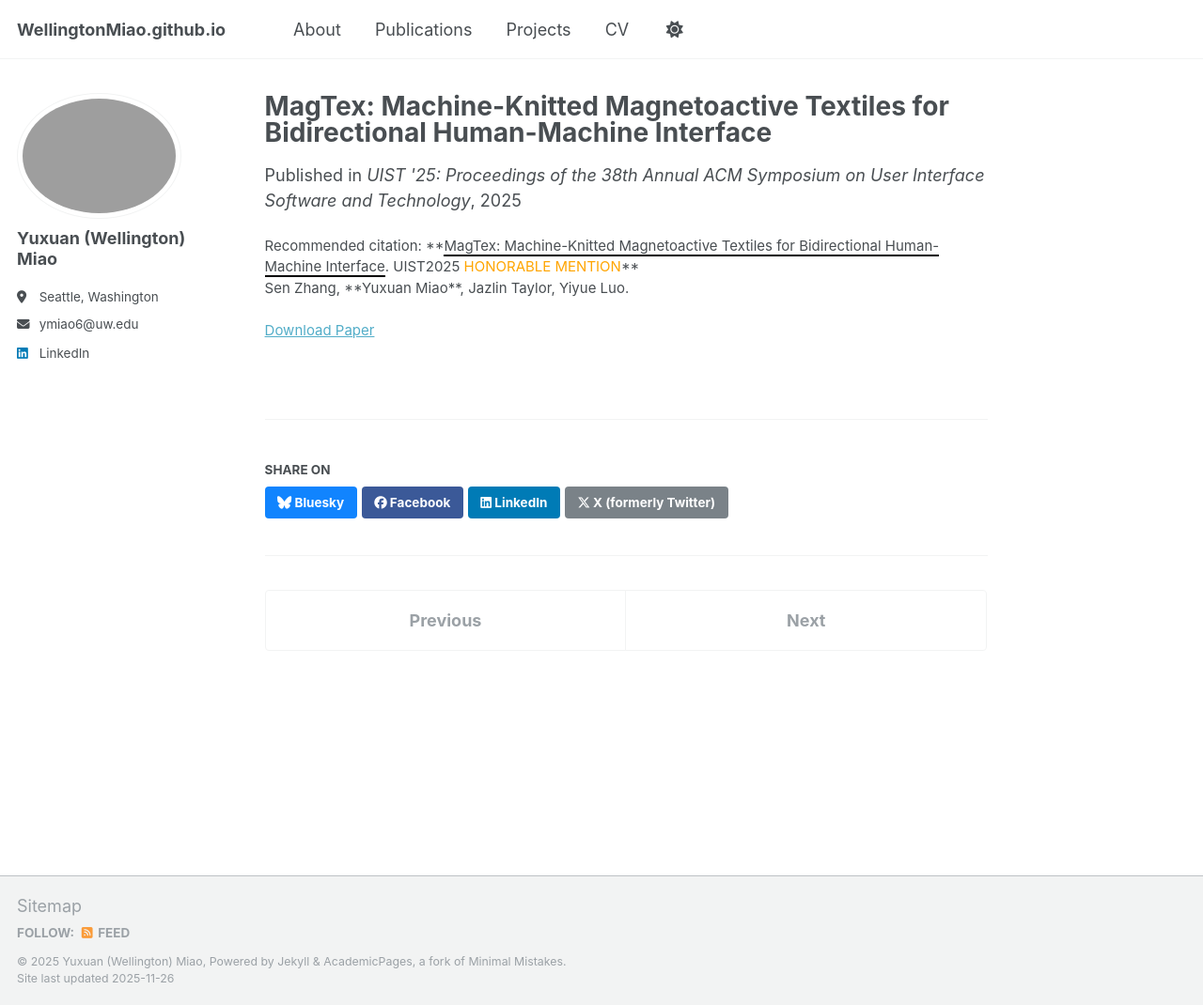
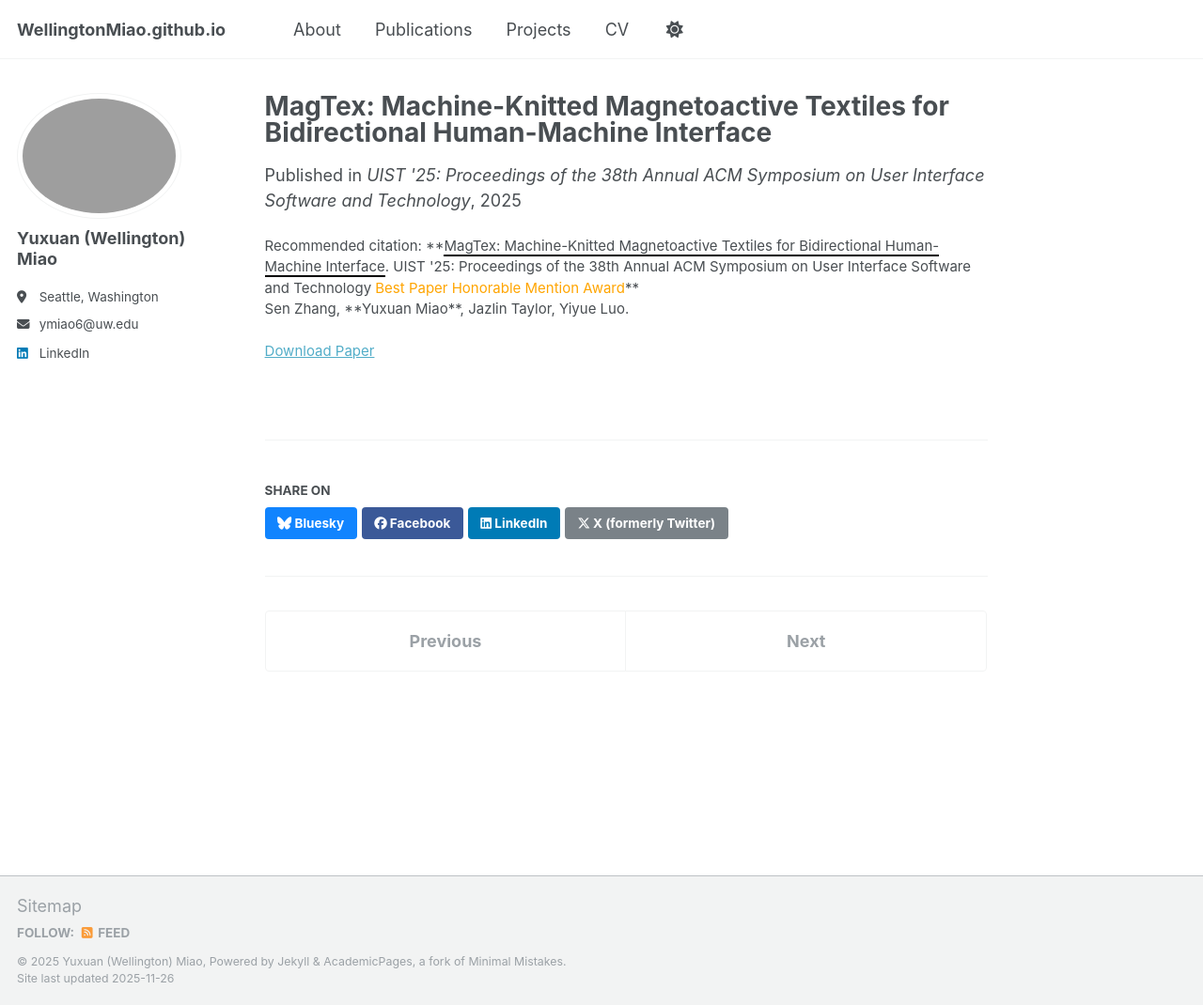
Before and after one commit to WellingtonMiao/WellingtonMiao.github.io, a Jekyll site: the page built from _publications/2025-09-27-magtex-uist25.md, in a window 1280 px wide and 1070 px high. Shown: the whole window at 94% size. Built offline with Jekyll 4.4.1, drawn with Linux system fonts in a browser that asks for light colours; a script that is not in the unit is left out.

Commit message:
Update 2025-09-27-magtex-uist25.md

```diff
--- a/_publications/2025-09-27-magtex-uist25.md
+++ b/_publications/2025-09-27-magtex-uist25.md
@@ -9,6 +9,6 @@ authors: "Sen Zhang; Yuxuan Miao; Jazlin Taylor; Yiyue Luo"
 doi: "10.1145/3746059.3747648"
 paperurl: "https://dl.acm.org/doi/10.1145/3746059.3747648"
 citation: |
-  **<span style="border-bottom: 2px solid #000;">MagTex: Machine-Knitted Magnetoactive Textiles for Bidirectional Human-Machine Interface</span>. UIST2025 <span style="color:#FFA500;">HONORABLE MENTION</span>**  <br>
+  **<span style="border-bottom: 2px solid #000;">MagTex: Machine-Knitted Magnetoactive Textiles for Bidirectional Human-Machine Interface</span>. UIST '25: Proceedings of the 38th Annual ACM Symposium on User Interface Software and Technology <span style="color:#FFA500;">Best Paper Honorable Mention Award</span>**  <br>
   Sen Zhang, **Yuxuan&nbsp;Miao**, Jazlin Taylor, Yiyue Luo.<br>
 ---
```
